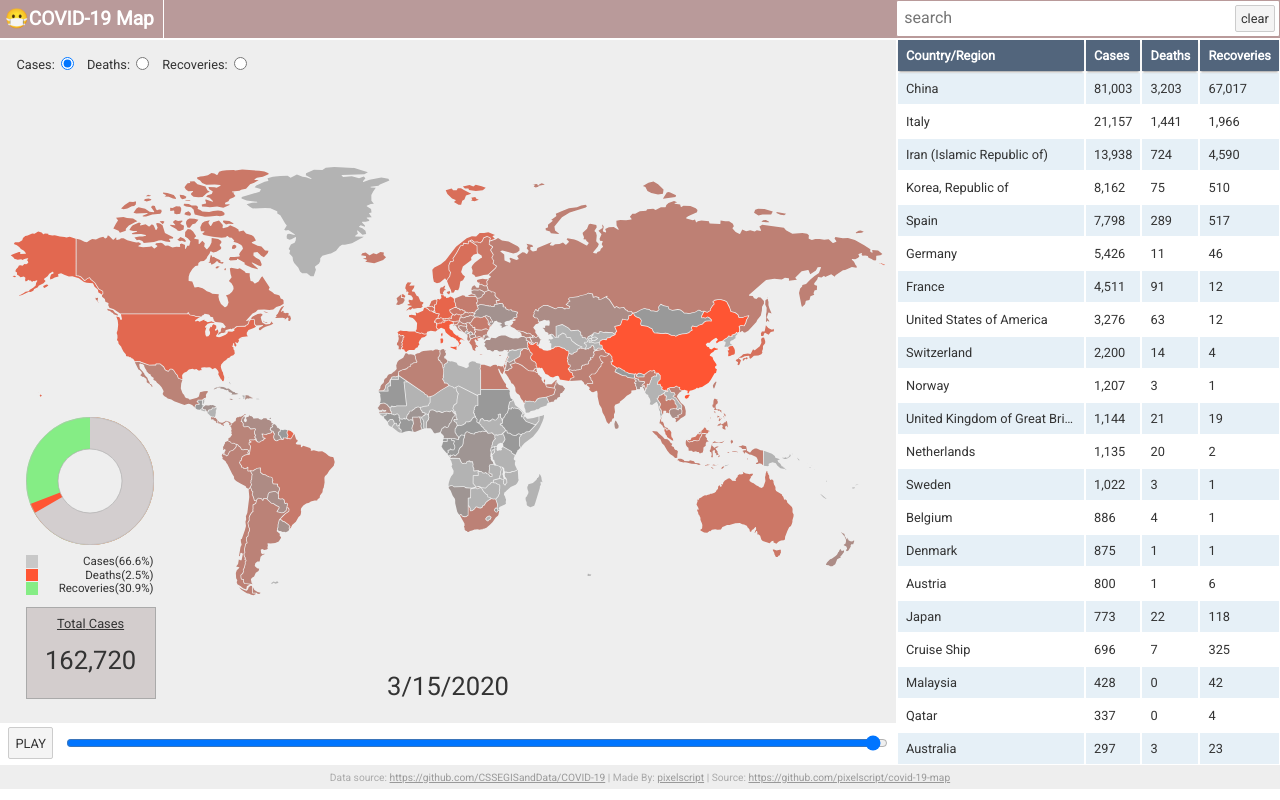
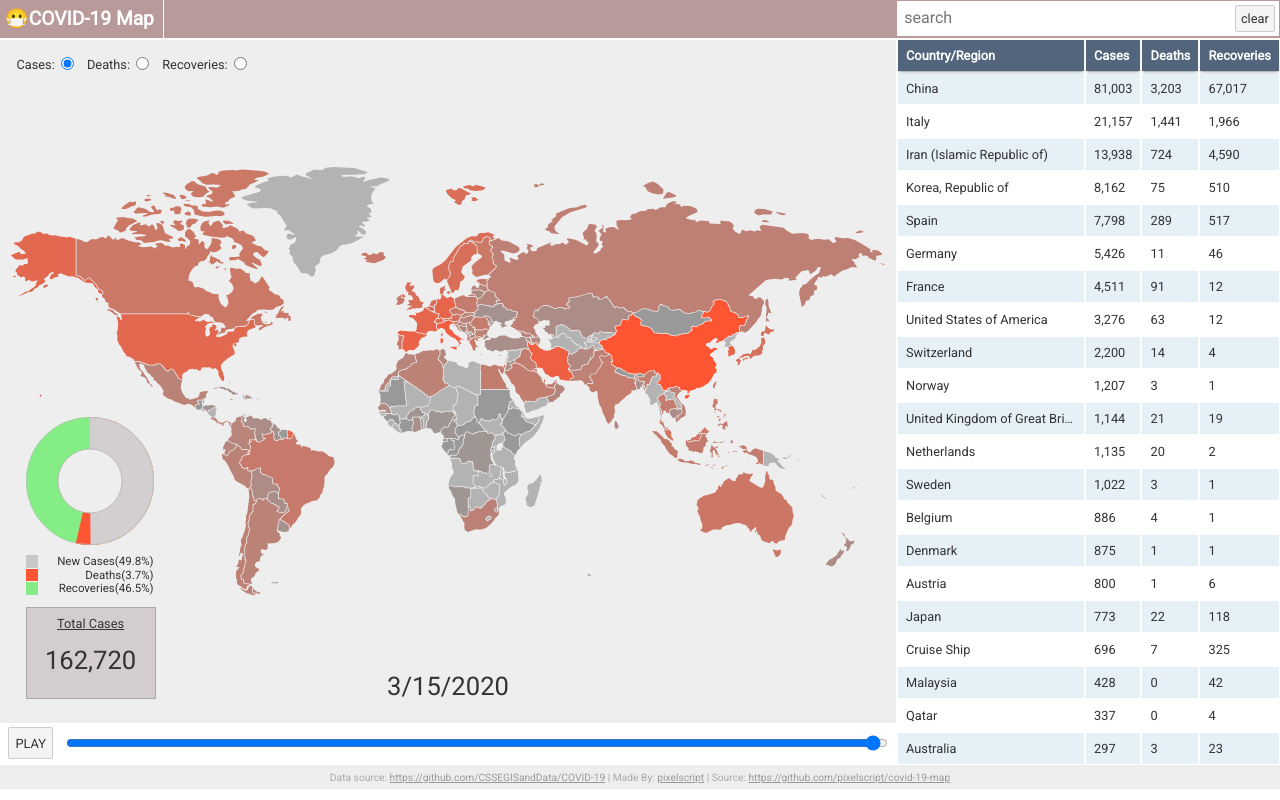
Before and after one commit to pixelscript/covid-19-map, a Svelte app: page / in a window 1280 px wide. Built offline with nearby package versions, Linux system fonts and the light colour scheme.

Commit message:
more correct case reporting, taking the 'completed' cases out of the percentages

```diff
--- a/src/Chart.svelte
+++ b/src/Chart.svelte
@@ -4,8 +4,8 @@
   export let recoveries;
   let total, casePercent, deathPercent, recoveryPercent;
   $: {
-    total = cases + deaths + recoveries;
-    casePercent = nanProtect((cases / total) * 100);
+    total = cases;
+    casePercent = nanProtect(((cases - deaths - recoveries)/ total) * 100);
     deathPercent = nanProtect((deaths / total) * 100);
     recoveryPercent = nanProtect((recoveries / total) * 100);
   }
@@ -94,7 +94,7 @@
   </svg>
   <div class="key">
     <div class="key-color cases" />
-    <div class="label">Cases<span> ({casePercent.toFixed(1)}%)</span></div>
+    <div class="label">New Cases<span> ({casePercent.toFixed(1)}%)</span></div>
   </div>
   <div class="key">
     <div class="key-color deaths" />
```
